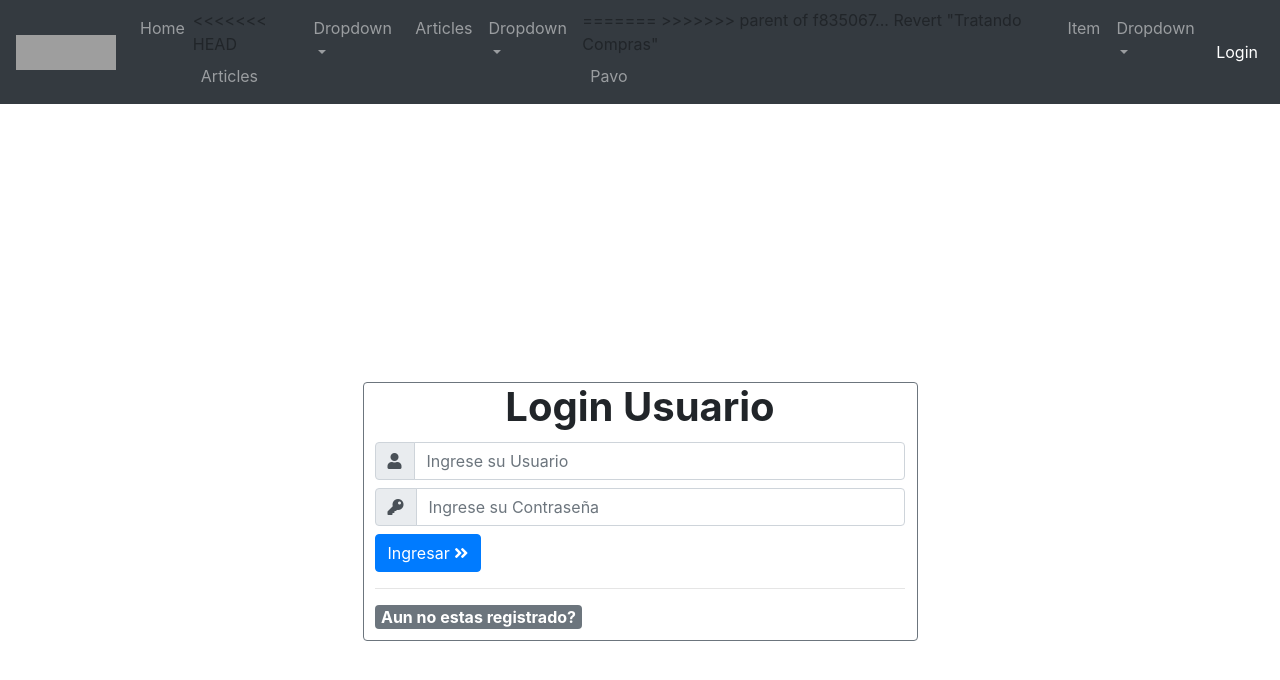
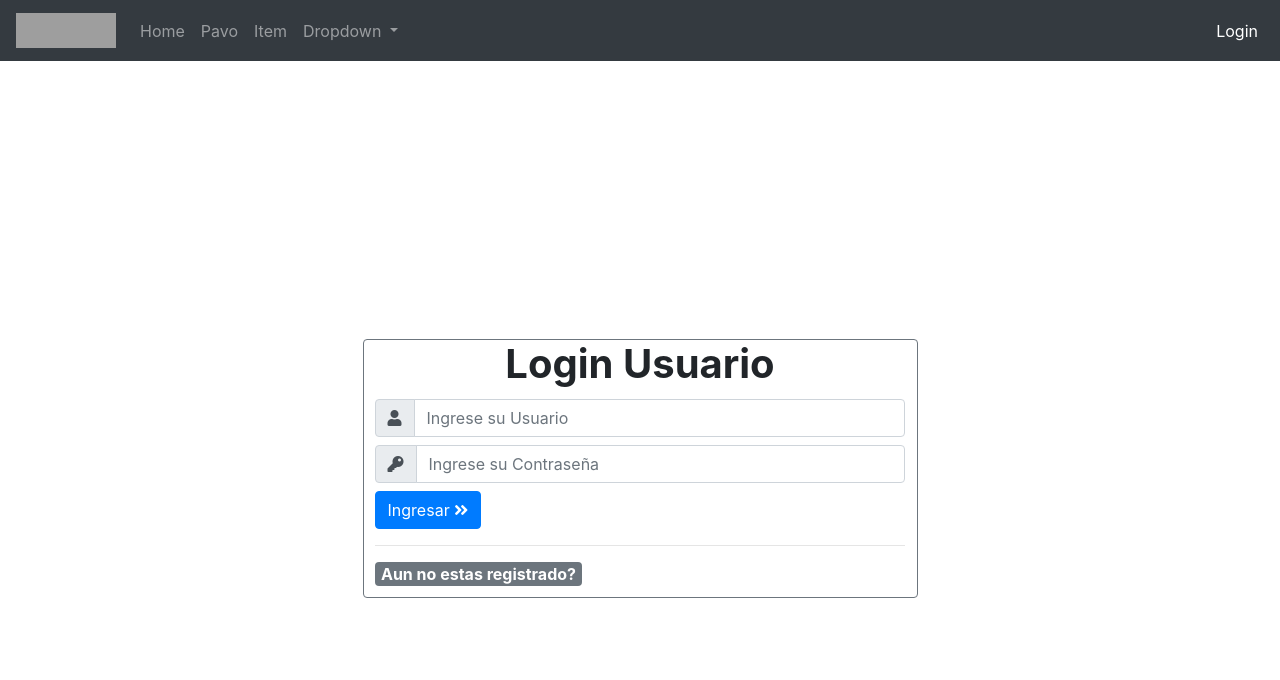
Before and after one commit to Aguila321/proySedita, an Angular app in the folder Front_End/Front-Fortnite/: page /login in a window 1280 px wide. Shown: the top 680 px of the page. Built offline with nearby package versions, Linux system fonts and the light colour scheme; grey boxes are pictures that could not be loaded.

Commit message:
appnav
commit para que no explote

```diff
--- a/Front_End/Front-Fortnite/src/app/app.component.html
+++ b/Front_End/Front-Fortnite/src/app/app.component.html
@@ -14,39 +14,6 @@
           <a class="nav-link"[routerLink]="['/home']">Home<span class="sr-only">(current)</span></a>
         </li>
         <li class="nav-item">
-<<<<<<< HEAD
-          <a class="nav-link" [routerLink]="['/articles']">Articles</a>
-        </li>
-        <li class="nav-item dropdown">
-          <a class="nav-link dropdown-toggle" href="" id="navbarDropdown" role="button" data-toggle="dropdown"
-            aria-haspopup="true" aria-expanded="false">
-            Dropdown
-          </a>
-          <div class="dropdown-menu" aria-labelledby="navbarDropdown">
-            <a class="dropdown-item" [routerLink]="['/add-article']">Add new article</a>
-            <a class="dropdown-item" [routerLink]="['/about']">About</a>
-            <div class="dropdown-divider"></div>
-            <a class="dropdown-item" href="#">Something else here</a>
-          </div>
-        </li>
-        <li class="nav-item">
-          <a class="nav-link" [routerLink]="['/articles']">Articles</a>
-        </li>
-        <li class="nav-item dropdown">
-          <a class="nav-link dropdown-toggle" href="" id="navbarDropdown" role="button" data-toggle="dropdown"
-            aria-haspopup="true" aria-expanded="false">
-            Dropdown
-          </a>
-          <div class="dropdown-menu" aria-labelledby="navbarDropdown">
-            <a class="dropdown-item" [routerLink]="['/add-article']">Add new article</a>
-            <a class="dropdown-item" [routerLink]="['/about']">About</a>
-            <div class="dropdown-divider"></div>
-            <a class="dropdown-item" href="#">Something else here</a>
-          </div>
-        </li>
-        <li class="nav-item">
-=======
->>>>>>> parent of f835067... Revert "Tratando Compras"
           <a class="nav-link"  [routerLink]="['/lista-pavo']">Pavo</a>
         </li>
         <li class="nav-item">
```
